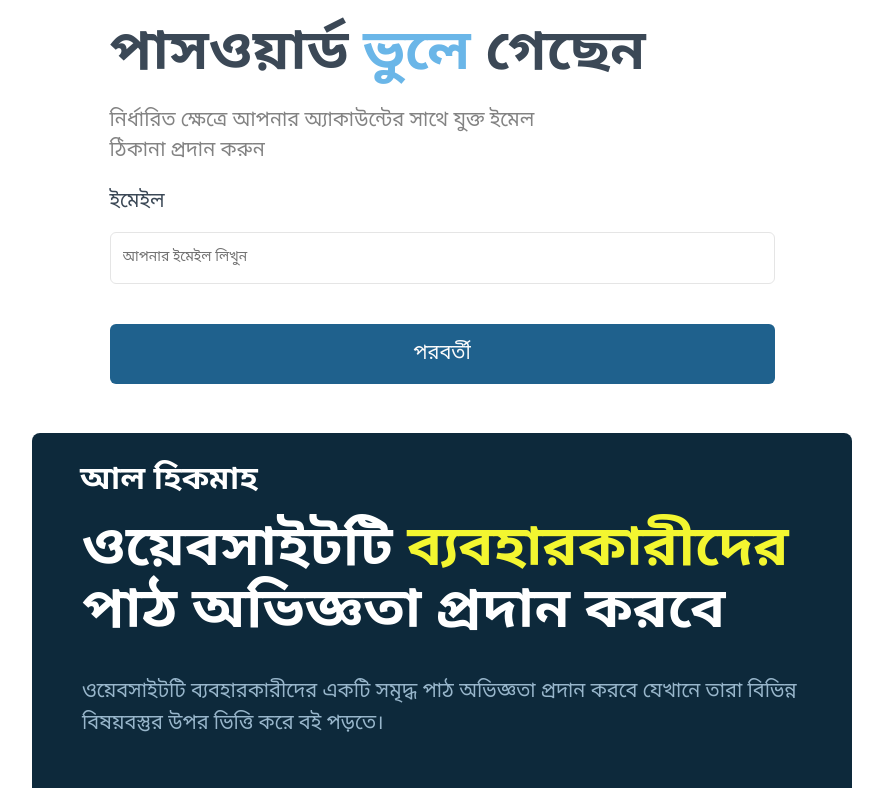
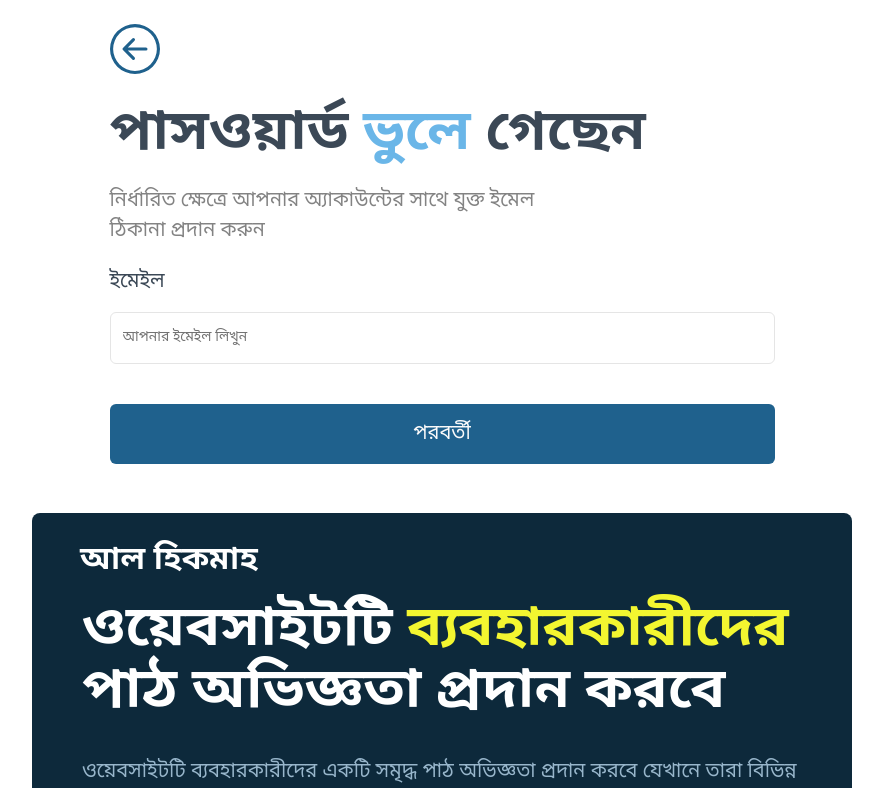
Before and after one commit to Naimur53/alhikmah, a Next.js app: page /auth/forgot-password in a window 1280 px wide. Shown: the top 788 px of the page, without its empty margins (198-1081 px from the left). Built offline with nearby package versions, Linux system fonts and the light colour scheme.

Commit message:
worked on auth ui design

```diff
--- a/package.json
+++ b/package.json
@@ -28,7 +28,7 @@
         "react-dom": "^18",
         "react-hook-form": "^7.53.2",
         "react-hot-toast": "^2.4.1",
-        "react-icons": "^5.3.0",
+        "react-icons": "^5.4.0",
         "react-redux": "^8.1.1",
         "tailwind-merge": "^2.5.5",
         "tailwindcss-animate": "^1.0.7",
--- a/src/features/auth/ForgotPasswordForm.tsx
+++ b/src/features/auth/ForgotPasswordForm.tsx
@@ -1,7 +1,10 @@
 "use client";
+
+import Link from "next/link";
 
 import { zodResolver } from "@hookform/resolvers/zod";
 import { useForm } from "react-hook-form";
+import { BsArrowLeftCircle } from "react-icons/bs";
 import { z } from "zod";
 
 import { Button } from "@/components/ui/button";
@@ -27,6 +30,11 @@ const ForgotPasswordForm = () => {
 
     return (
         <div className="min-w-[350px] max-w-[670px] md:min-w-[665px]">
+            <div className="pb-[30px]">
+                <Link href="/auth/sign-in">
+                    <BsArrowLeftCircle className="size-[50px] text-primary-500" />
+                </Link>
+            </div>
             <Form {...form}>
                 <form onSubmit={form.handleSubmit(onSubmit)}>
                     {/* Heading */}
@@ -34,7 +42,9 @@ const ForgotPasswordForm = () => {
                         পাসওয়ার্ড <span className="text-light-blue-600">ভুলে </span> গেছেন
                     </h1>
 
-                    <p className="text-[20px] pb-[20px] text-grey-800">নির্ধারিত ক্ষেত্রে আপনার অ্যাকাউন্টের সাথে যুক্ত ইমেল <br /> ঠিকানা প্রদান করুন</p>
+                    <p className="pb-[20px] text-[20px] text-grey-800">
+                        নির্ধারিত ক্ষেত্রে আপনার অ্যাকাউন্টের সাথে যুক্ত ইমেল <br /> ঠিকানা প্রদান করুন
+                    </p>
 
                     {/* Email Input */}
                     <CustomFormInput
```
Also changed, not shown: 1 other file (tests, documents, lock files or other folders).
